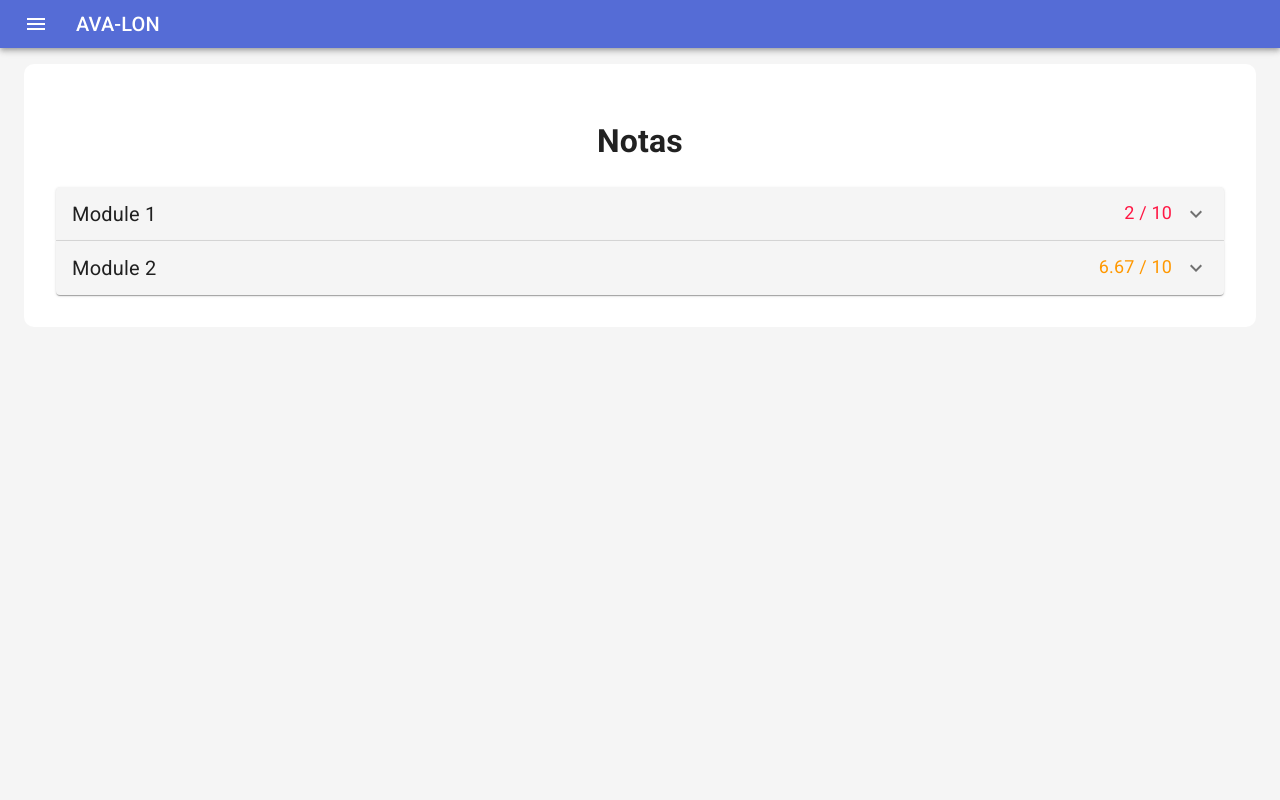
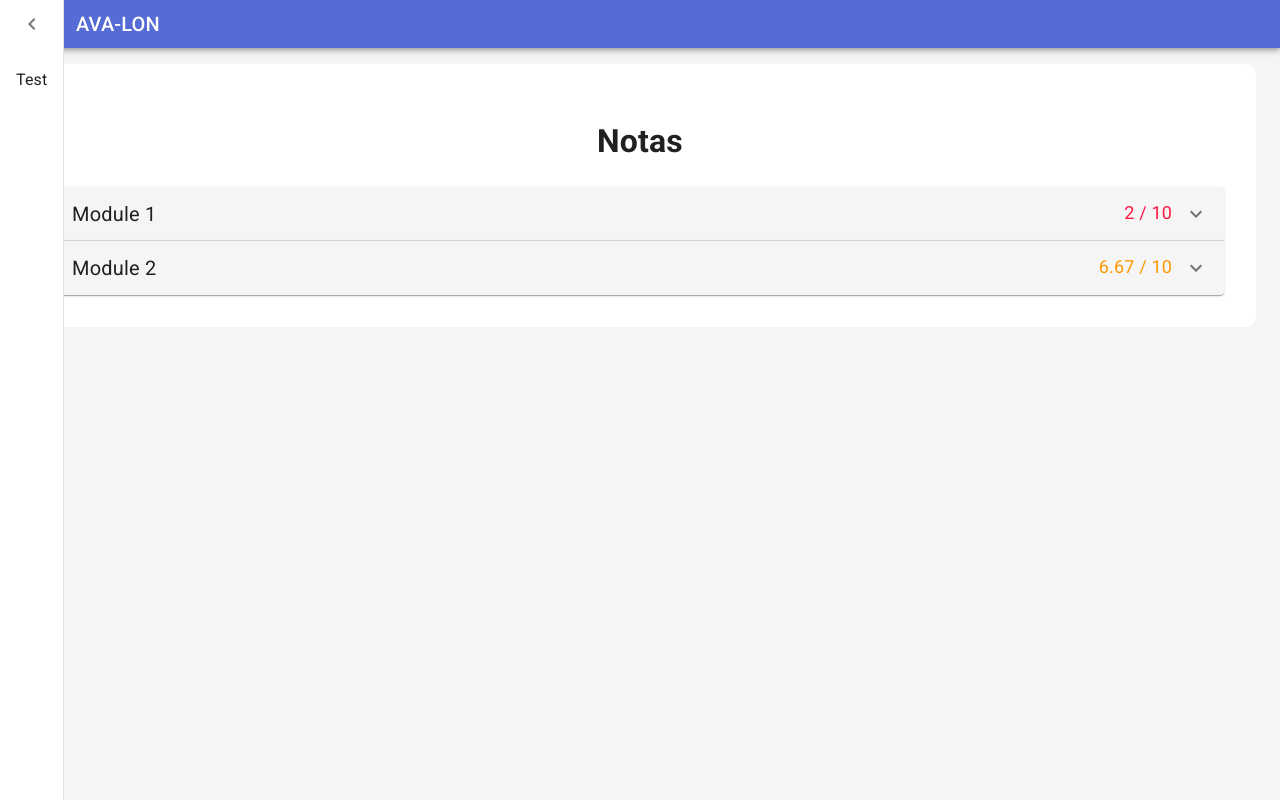
Before and after one commit to RoneyPasolini/ava-lon, a Next.js app: page /grades in a window 1280 px wide. Both pictures are taken after a click on the button "menu". Built offline with nearby package versions, Linux system fonts and the light colour scheme.

Commit message:
feat: add NavMenu

```diff
--- a/src/components/Layout/NavBar.tsx
+++ b/src/components/Layout/NavBar.tsx
@@ -1,10 +1,12 @@
-import React from 'react'
+import React, { useState } from 'react'
 import { createStyles, makeStyles, Theme } from '@material-ui/core/styles'
 import AppBar from '@material-ui/core/AppBar'
 import Toolbar from '@material-ui/core/Toolbar'
 import Typography from '@material-ui/core/Typography'
 import IconButton from '@material-ui/core/IconButton'
 import MenuIcon from '@material-ui/icons/Menu'
+
+import NavMenu from './NavMenu'
 
 const useStyles = makeStyles((theme: Theme) =>
   createStyles({
@@ -21,6 +23,12 @@ const useStyles = makeStyles((theme: Theme) =>
 export default function NavBar() {
   const classes = useStyles()
 
+  const [isNavMenuOpen, setIsNavMenuOpen] = useState(false)
+
+  const openNavMenu = () => {
+    setIsNavMenuOpen(!isNavMenuOpen)
+  }
+
   return (
     <div className={classes.root}>
       <AppBar position="static">
@@ -30,6 +38,7 @@ export default function NavBar() {
             className={classes.menuButton}
             color="inherit"
             aria-label="menu"
+            onClick={openNavMenu}
           >
             <MenuIcon />
           </IconButton>
@@ -38,6 +47,7 @@ export default function NavBar() {
           </Typography>
         </Toolbar>
       </AppBar>
+      <NavMenu navItems={['Test']} isOpen={isNavMenuOpen} />
     </div>
   )
 }
--- /dev/null
+++ b/src/components/Layout/NavMenu.tsx
@@ -0,0 +1,46 @@
+import {
+  Drawer,
+  IconButton,
+  List,
+  ListItem,
+  ListItemText
+} from '@material-ui/core'
+
+import ChevronLeftIcon from '@material-ui/icons/ChevronLeft'
+import { useEffect, useState } from 'react'
+
+interface Props {
+  navItems: string[]
+  isOpen: boolean
+}
+
+export default function NavMenu({ navItems, isOpen }: Props) {
+  const [open, setOpen] = useState(isOpen)
+
+  useEffect(() => {
+    console.log('useEffect')
+    console.log(isOpen)
+    setOpen(isOpen)
+  }, [isOpen])
+
+  const closeNavMenu = () => {
+    setOpen(false)
+  }
+
+  console.log(open)
+
+  return (
+    <Drawer variant="persistent" anchor="left" open={open}>
+      <IconButton onClick={closeNavMenu}>
+        <ChevronLeftIcon />
+      </IconButton>
+      <List>
+        {navItems.map((text, index) => (
+          <ListItem button key={text}>
+            <ListItemText primary={text} />
+          </ListItem>
+        ))}
+      </List>
+    </Drawer>
+  )
+}
```
